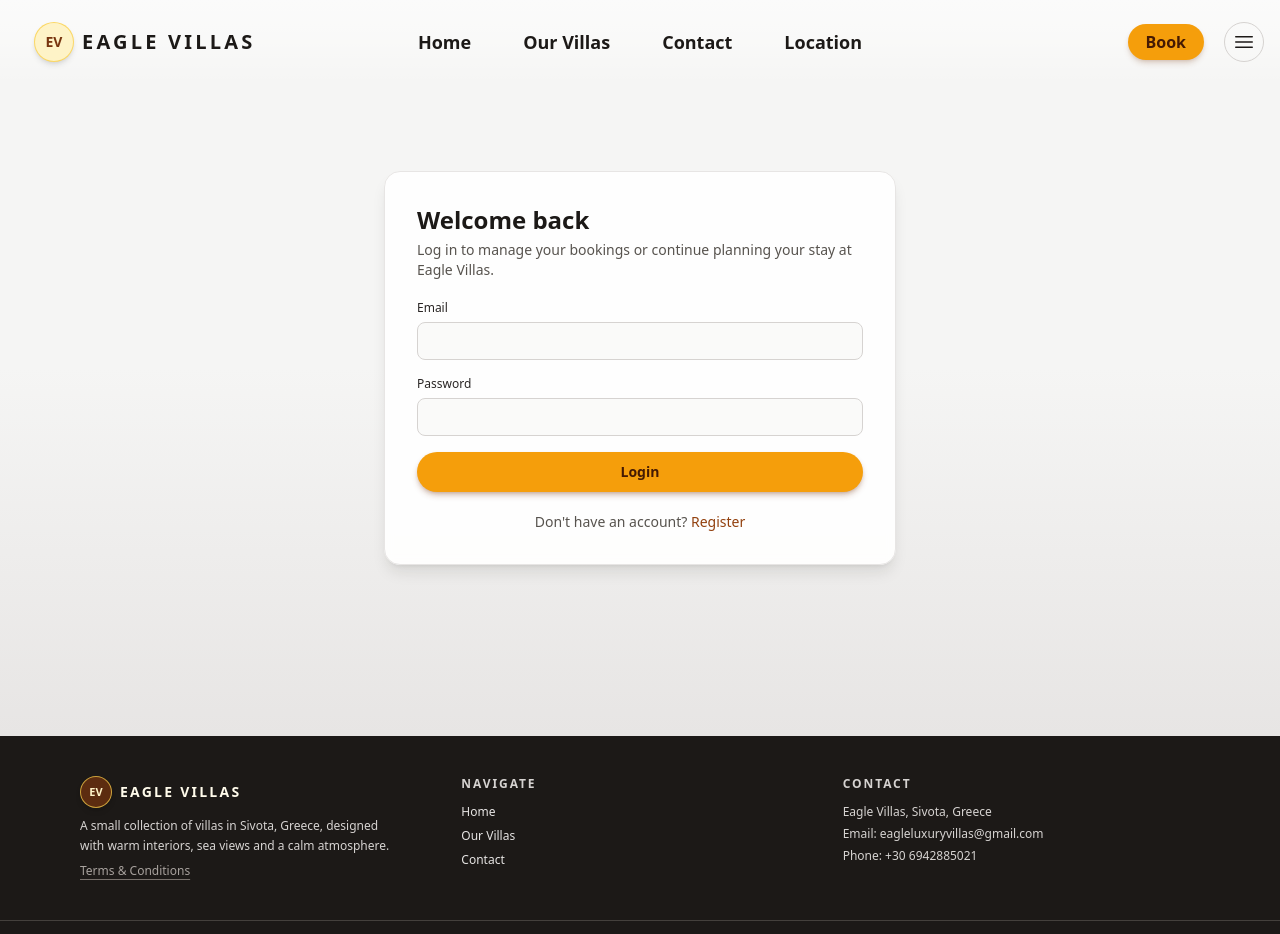
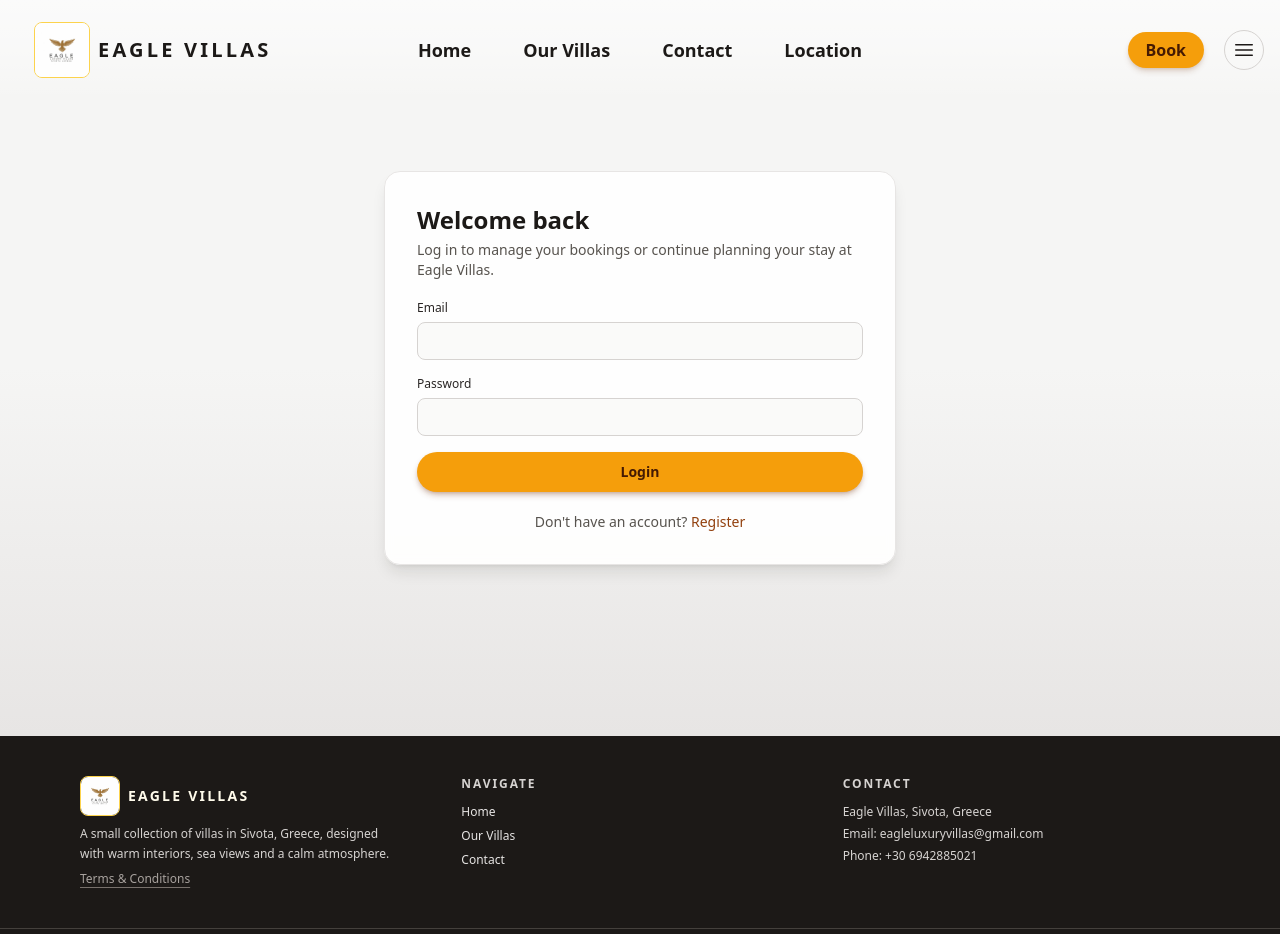
Before and after one commit to ktserpelis/Eagle-Villas-Website, a React (Vite) app in the folder frontend/: page /login in a window 1280 px wide. Shown: the top 934 px of the page. Built offline with nearby package versions, Linux system fonts and the light colour scheme; no server answers.

Commit message:
new logo img

```diff
--- a/frontend/src/components/Footer.tsx
+++ b/frontend/src/components/Footer.tsx
@@ -12,9 +12,11 @@ export function Footer() {
         {/* Brand / description */}
         <div className="space-y-2">
           <div className="flex items-center gap-2">
-            <div className="h-8 w-8 rounded-full border border-amber-300/70 bg-amber-900/70 flex items-center justify-center text-[11px] font-bold text-amber-100 shadow-md">
-              EV
-            </div>
+            <img
+                  src="/images/logo/logo eagle villas.jpg"
+                  alt="Eagle Villas Logo"
+                  className="h-10 w-auto object-contain rounded-lg border border-amber-300"
+                />
             <span className="text-sm font-semibold tracking-[0.16em] uppercase text-amber-50">
               Eagle Villas
             </span>
--- a/frontend/src/components/Navbar.tsx
+++ b/frontend/src/components/Navbar.tsx
@@ -51,14 +51,18 @@ export function Navbar() {
                 to="/"
                 className="flex items-center gap-2 px-[1.125rem] py-1.5"
               >
-                <div className="h-10 w-10 rounded-full border border-amber-300/80 bg-amber-100 flex items-center justify-center text-sm font-bold text-amber-900 shadow-md">
-                  EV
-                </div>
+                <img
+                  src="/images/logo/logo eagle villas.jpg"
+                  alt="Eagle Villas Logo"
+                  className="h-14 w-auto object-contain rounded-lg border border-amber-300"
+                />
+
                 <span className="text-lg md:text-xl font-bold tracking-[0.16em] uppercase text-stone-900">
                   Eagle Villas
                 </span>
               </Link>
             </div>
+
 
             {/* Center: main nav pills (desktop) */}
             <nav className="hidden md:flex items-center gap-4 lg:gap-6 absolute left-1/2 -translate-x-1/2">
```
